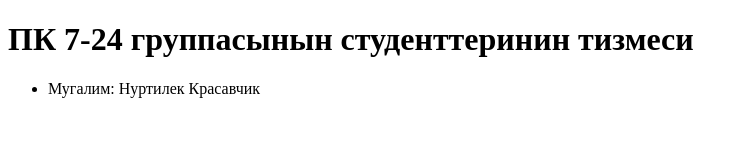
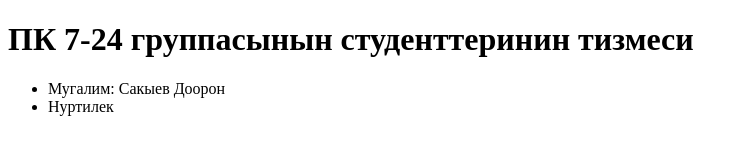
Before and after one commit to DooronbekSakyev/Tizme, a plain HTML site: page index.html in a window 1280 px wide. Shown: the whole page, without its empty margins (0-748 px from the left). Drawn offline with Linux system fonts and the light colour scheme.

Commit message:
Я добавил свое имя

```diff
--- a/index.html
+++ b/index.html
@@ -9,7 +9,8 @@
     <h1>ПК 7-24 группасынын студенттеринин тизмеси</h1>
 
     <ul>
-        <li>Мугалим: Нуртилек Красавчик</li>
+        <li>Мугалим: Сакыев Доорон</li>
+        <li>Нуртилек</li>
     </ul>
 </body>
 </html>
```
